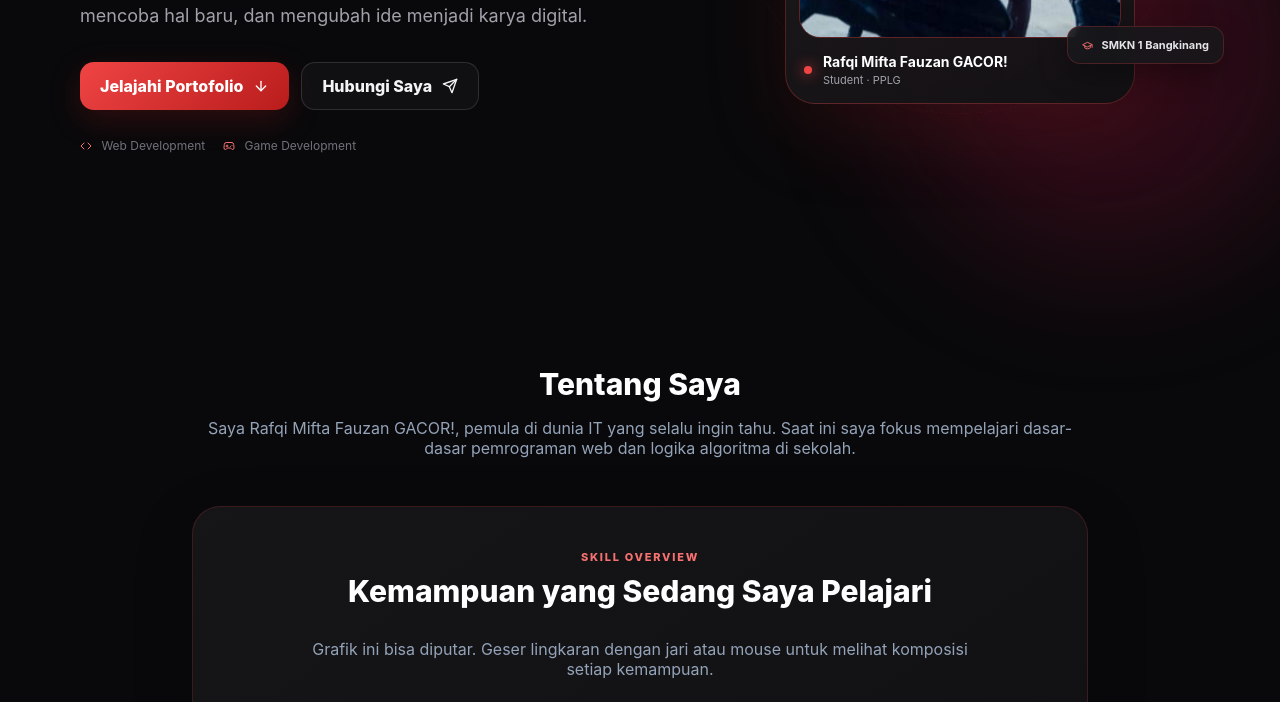
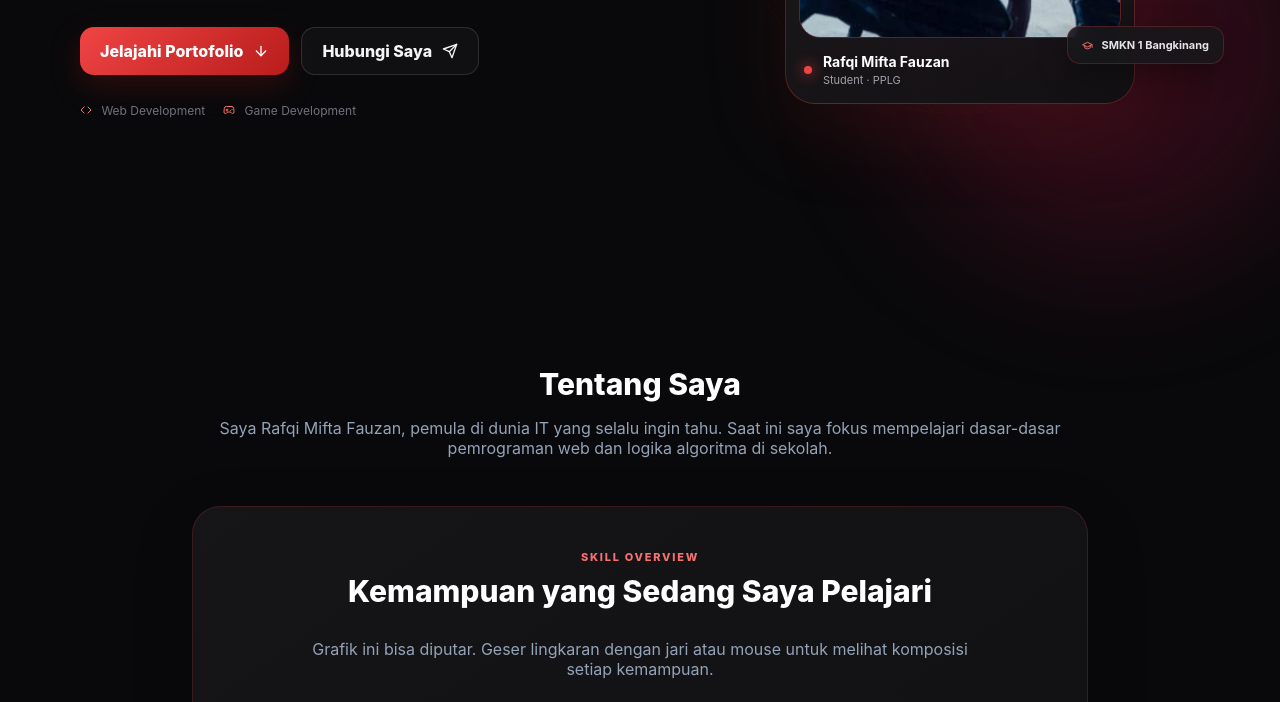
Before and after one commit to rafqimiftafauzan-cpu/portofolio, a plain HTML site: page index.html in a window 1280 px wide. Shown: the part 539-1241 px from the top of the page. Drawn offline with Linux system fonts and the light colour scheme.

Commit message:
index.html

```diff
--- a/index.html
+++ b/index.html
@@ -137,7 +137,7 @@
      ========================================================================== */
   const TX = {
     /* ---- Data diri ---- */
-    name: 'Rafqi Mifta Fauzan GACOR!',
+    name: 'Rafqi Mifta Fauzan',
     school: 'SMKN 1 Bangkinang',
     major: 'PPLG',
     year: '2026',
```
